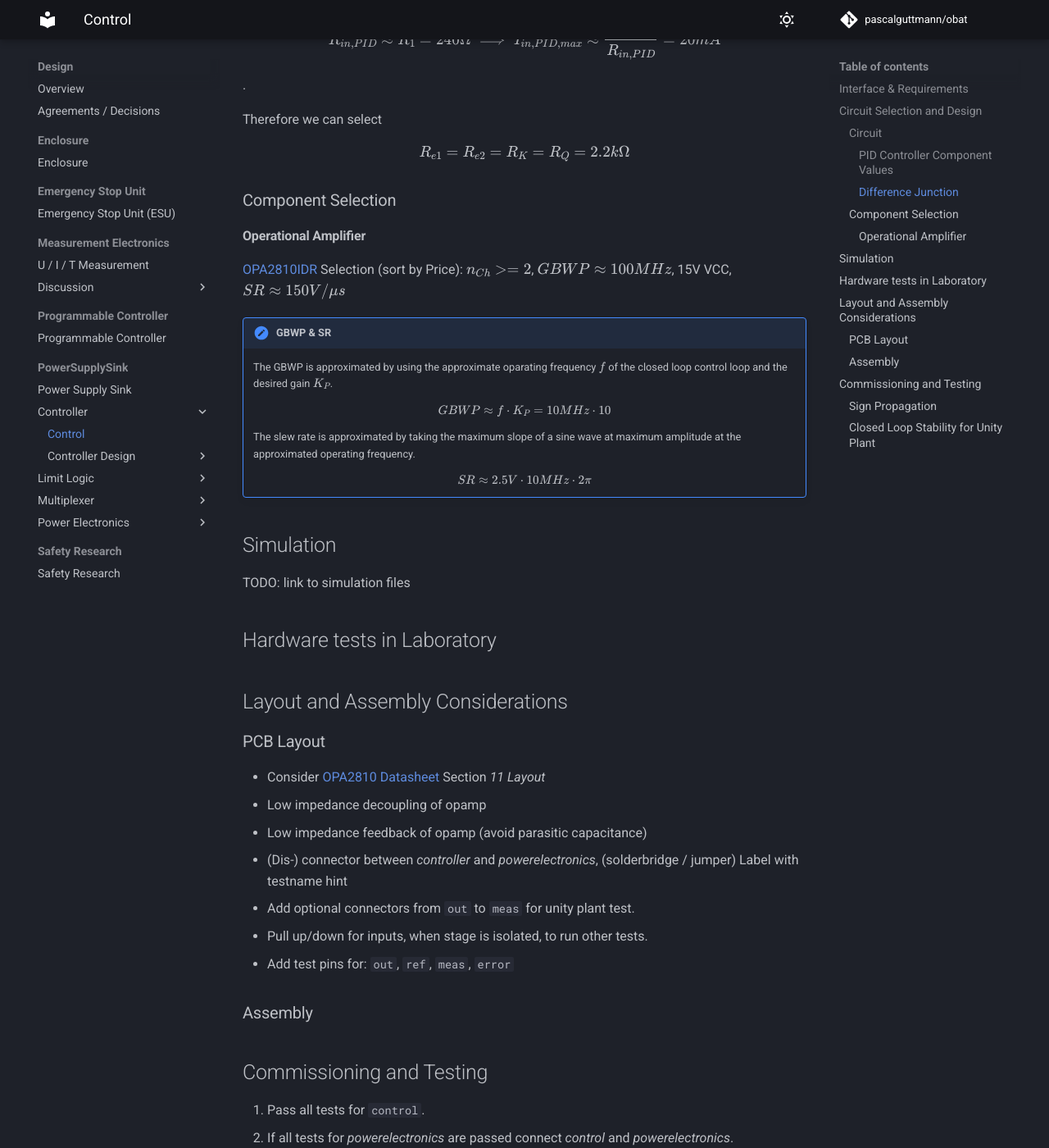
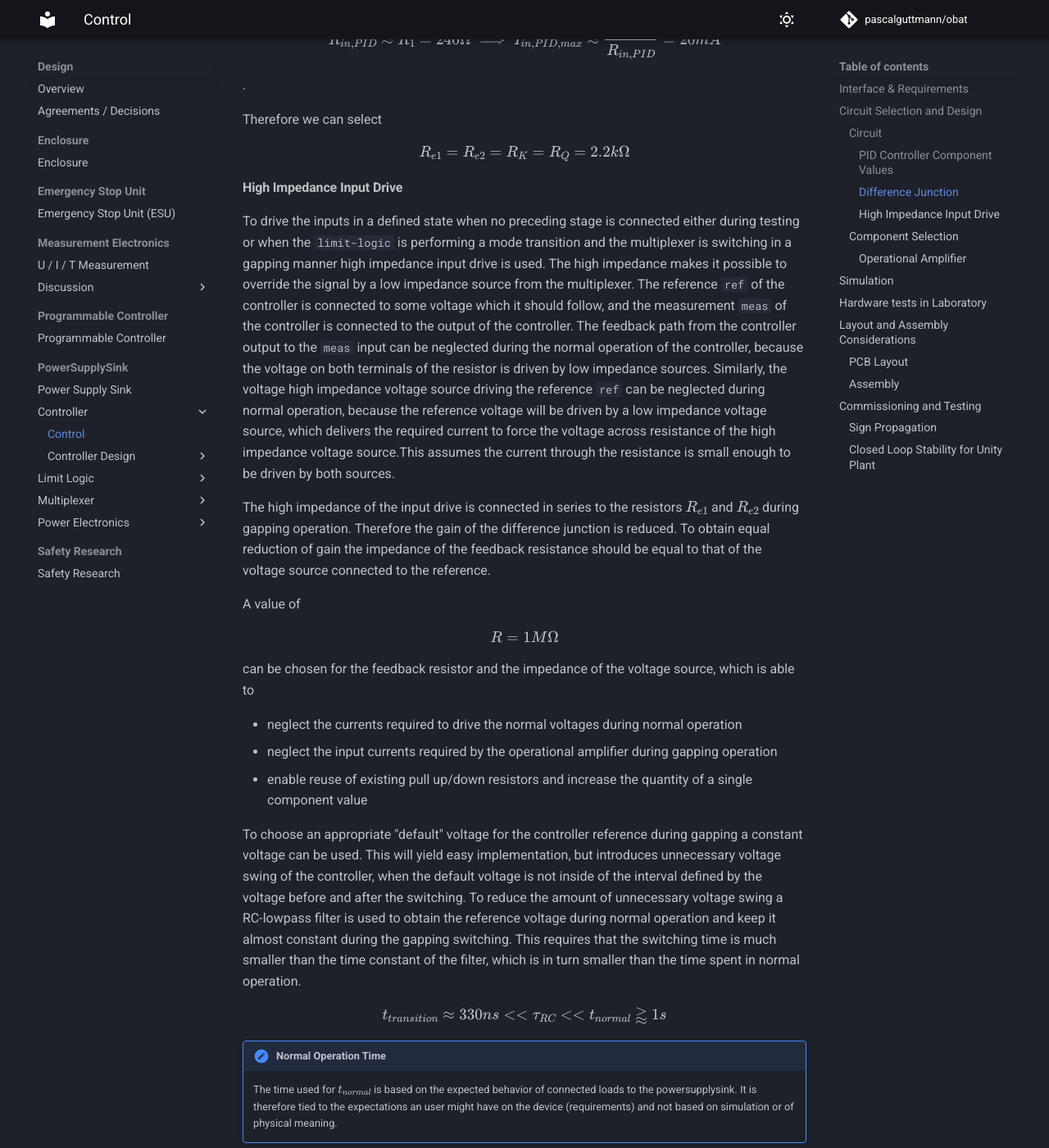
Before and after one commit to pascalguttmann/obat, an MkDocs documentation site: the page built from docs/design/pss/control/control.md, in a window 1280 px wide and 1400 px high, scrolled down 2500 px. Shown: the whole window at 82% size. Built offline with MkDocs 1.6.1 and Material for MkDocs 9.7.7, drawn with Linux system fonts in a browser that asks for light colours; comment, search, counter and statistics services are not loaded; some of the changed text lies outside the part shown.

Commit message:
add control high impedance input drive doc

```diff
--- a/docs/design/pss/control/control.md
+++ b/docs/design/pss/control/control.md
@@ -73,6 +73,65 @@ $$ R_{in,PID} \approx R_1 = 240 \Omega \implies I_{in,PID,max} \approx
 
 Therefore we can select
 $$ R_{e1} = R_{e2} = R_K = R_Q = 2.2 k \Omega $$
+
+#### High Impedance Input Drive
+
+To drive the inputs in a defined state when no preceding stage is connected
+either during testing or when the `limit-logic` is performing a mode transition
+and the multiplexer is switching in a gapping manner high impedance input drive
+is used. The high impedance makes it possible to override the signal by a low
+impedance source from the multiplexer. The reference `ref` of the controller is
+connected to some voltage which it should follow, and the measurement `meas` of
+the controller is connected to the output of the controller. The feedback path
+from the controller output to the `meas` input can be neglected during the
+normal operation of the controller, because the voltage on both terminals of
+the resistor is driven by low impedance sources. Similarly, the voltage high
+impedance voltage source driving the reference `ref` can be neglected during
+normal operation, because the reference voltage will be driven by a low
+impedance voltage source, which delivers the required current to force the
+voltage across resistance of the high impedance voltage source.This assumes the
+current through the resistance is small enough to be driven by both sources.
+
+The high impedance of the input drive is connected in series to the resistors
+$R_{e1}$ and $R_{e2}$ during gapping operation. Therefore the gain of the
+difference junction is reduced. To obtain equal reduction of gain the impedance
+of the feedback resistance should be equal to that of the voltage source
+connected to the reference.
+
+A value of $$ R = 1 M \Omega $$ can be chosen for the feedback resistor and the
+impedance of the voltage source, which is able to
+
+- neglect the currents required to drive the normal voltages during normal
+operation
+- neglect the input currents required by the operational amplifier during
+gapping operation
+- enable reuse of existing pull up/down resistors and increase the quantity of
+a single component value
+
+To choose an appropriate "default" voltage for the controller reference during
+gapping a constant voltage can be used. This will yield easy implementation,
+but introduces unnecessary voltage swing of the controller, when the default
+voltage is not inside of the interval defined by the voltage before and after
+the switching. To reduce the amount of unnecessary voltage swing a RC-lowpass
+filter is used to obtain the reference voltage during normal operation and keep
+it almost constant during the gapping switching. This requires that the
+switching time is much smaller than the time constant of the filter, which is
+in turn smaller than the time spent in normal operation.
+$$ t_{transition} \approx 330ns << \tau_{RC} << t_{normal} \gtrapprox 1s $$
+
+!!! note "Normal Operation Time"
+    The time used for $t_{normal}$ is based on the expected behavior of
+    connected loads to the powersupplysink. It is therefore tied to the
+    expectations an user might have on the device (requirements) and not based
+    on simulation or of physical meaning.
+
+The time constant be chosen to be approximately $10ms$ which allows to reuse
+the $10nF$ capacitances of the controller with _C0G_ dielectric.
+$$ \tau_{RC} \approx 10ms \implies C = 10nF $$
+
+Because the RC-lowpass is connected and discharged to ground via $R_{e2}$ and
+$R_Q$ of the difference junction after $t \rightarrow \infty$ the reference
+voltage will reach $0V$.
 
 ### Component Selection
 
```
